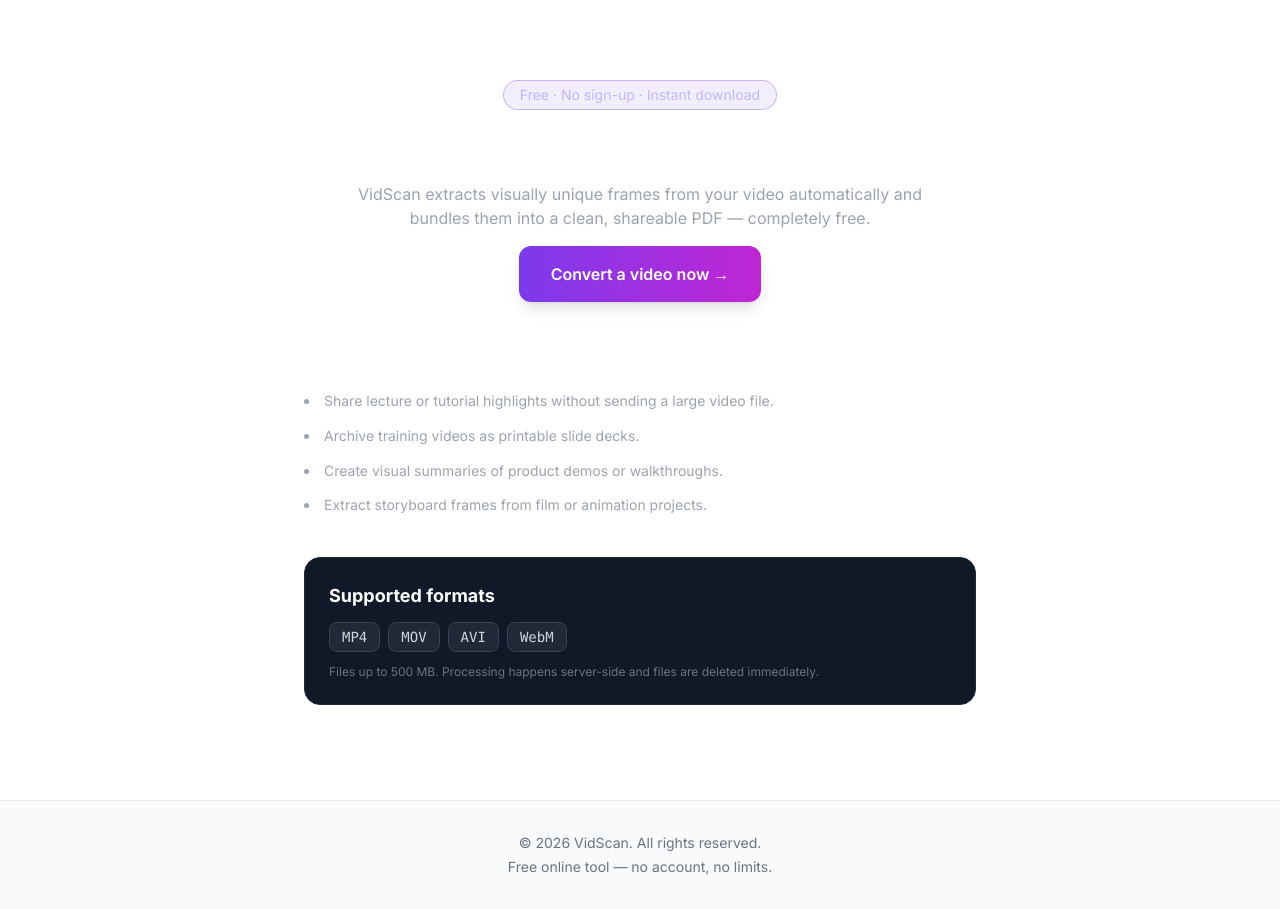
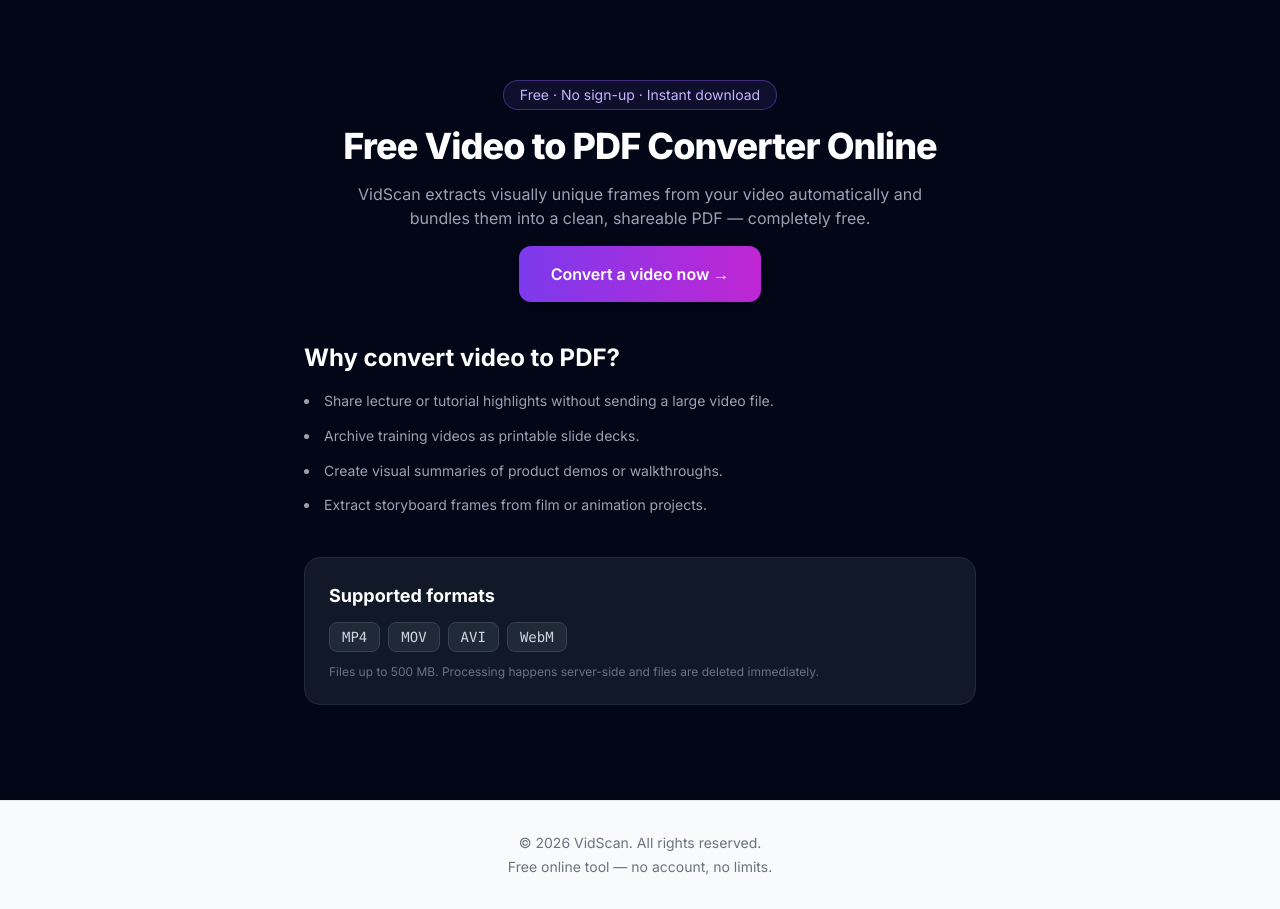
Before and after one commit to gajendraarya786/vidscan_frontend, a Next.js app: page /video-to-pdf in a window 1280 px wide. Built offline with nearby package versions, Linux system fonts and the light colour scheme; no server answers.

Commit message:
Fix: Added missing background slate class to dark-themed SEO landing pages

```diff
--- a/app/extract-frames-from-video/page.tsx
+++ b/app/extract-frames-from-video/page.tsx
@@ -10,7 +10,7 @@
 
 export default function ExtractFramesPage() {
   return (
-    <div className="min-h-screen flex flex-col items-center px-4 py-20">
+    <div className="min-h-screen bg-slate-950 flex flex-col items-center px-4 py-20">
       <div className="w-full max-w-2xl space-y-10">
 
         <div className="text-center space-y-4">
--- a/app/screen-recording-to-pdf/page.tsx
+++ b/app/screen-recording-to-pdf/page.tsx
@@ -10,7 +10,7 @@
 
 export default function ScreenRecordingToPdfPage() {
   return (
-    <div className="min-h-screen flex flex-col items-center px-4 py-20">
+    <div className="min-h-screen bg-slate-950 flex flex-col items-center px-4 py-20">
       <div className="w-full max-w-2xl space-y-10">
 
         <div className="text-center space-y-4">
--- a/app/video-to-pdf/page.tsx
+++ b/app/video-to-pdf/page.tsx
@@ -10,7 +10,7 @@
 
 export default function VideoToPdfPage() {
   return (
-    <div className="min-h-screen flex flex-col items-center px-4 py-20">
+    <div className="min-h-screen bg-slate-950 flex flex-col items-center px-4 py-20">
       <div className="w-full max-w-2xl space-y-10">
 
         <div className="text-center space-y-4">
```
